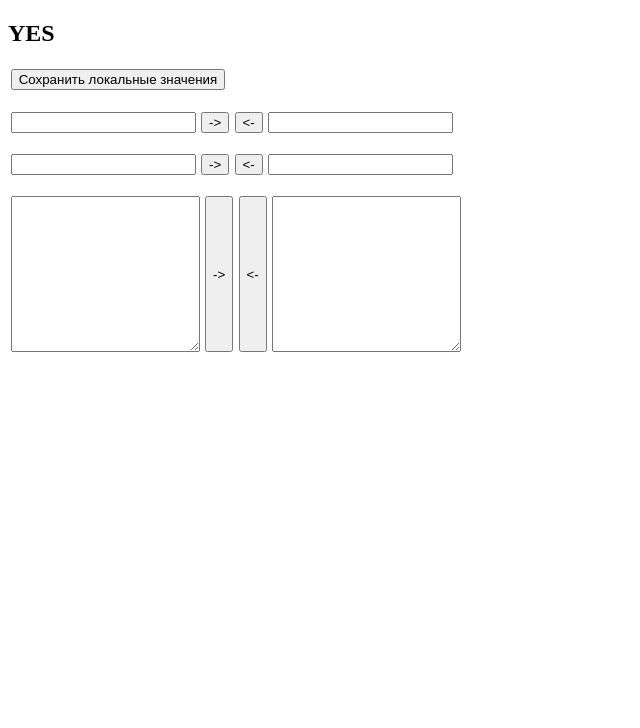
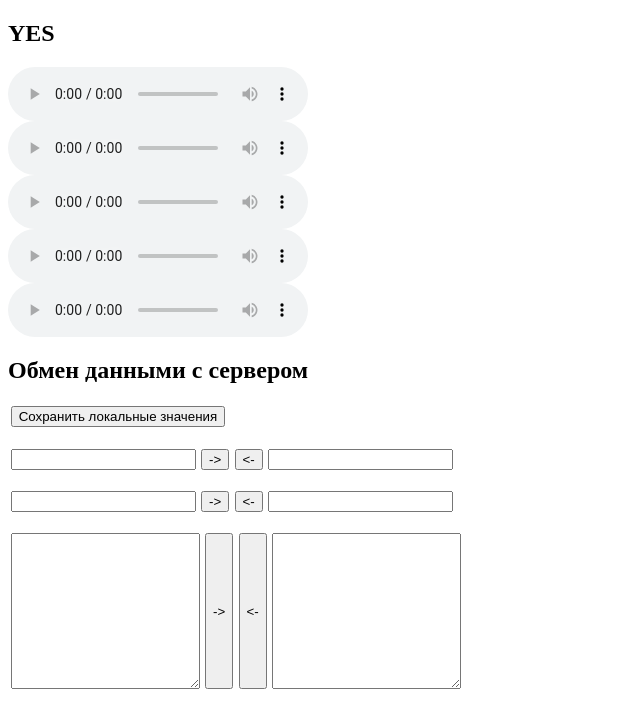
Before and after one commit to egrevid/test, a plain HTML site: page index.html in a window 1280 px wide. Shown: the whole page, without its empty margins (0-640 px from the left). Drawn offline with Linux system fonts and the light colour scheme.

Commit message:
Тест с загрузкой аудио в теге audio

```diff
--- a/index.html
+++ b/index.html
@@ -6,10 +6,13 @@
     <title>Document</title>
     <style>
         p {
-        display: flex;
+            display: flex;
         }
         input, textarea {
             margin: 0.2em;
+        }
+        audio {
+            display: block;
         }
     </style>
     <script src="./index.js"></script>
@@ -50,6 +53,28 @@
     </script>
 </head>
 <body>
+    <h2>Тест загрузки аудио</h2>
+    <audio controls autoplay>
+        <source src="./music/02 Ed Sheeran - Castle on the hill.mp3" type="audio/mpeg">
+        Your browser does not support the audio element.
+    </audio>
+    <audio controls autoplay>
+        <source src="./music/05 Clean Bandit ft. Sean Paul & Anne-Marie - Rockabye.mp3" type="audio/mpeg">
+        Your browser does not support the audio element.
+    </audio>
+    <audio controls autoplay>
+        <source src="./music/07 Shawn Mendes - There's Nothing Holding Me Back.mp3" type="audio/mpeg">
+        Your browser does not support the audio element.
+    </audio>
+    <audio controls autoplay>
+        <source src="./music/11 Imagine Dragons - Thunder.mp3" type="audio/mpeg">
+        Your browser does not support the audio element.
+    </audio>
+    <audio controls autoplay>
+        <source src="./music/15 Rag'n'Bone Man - Skin.mp3" type="audio/mpeg">
+        Your browser does not support the audio element.
+    </audio>
+
     <h2>Обмен данными с сервером</h2>
     <form>
         <p>
```
Also changed, not shown: 5 other files.
